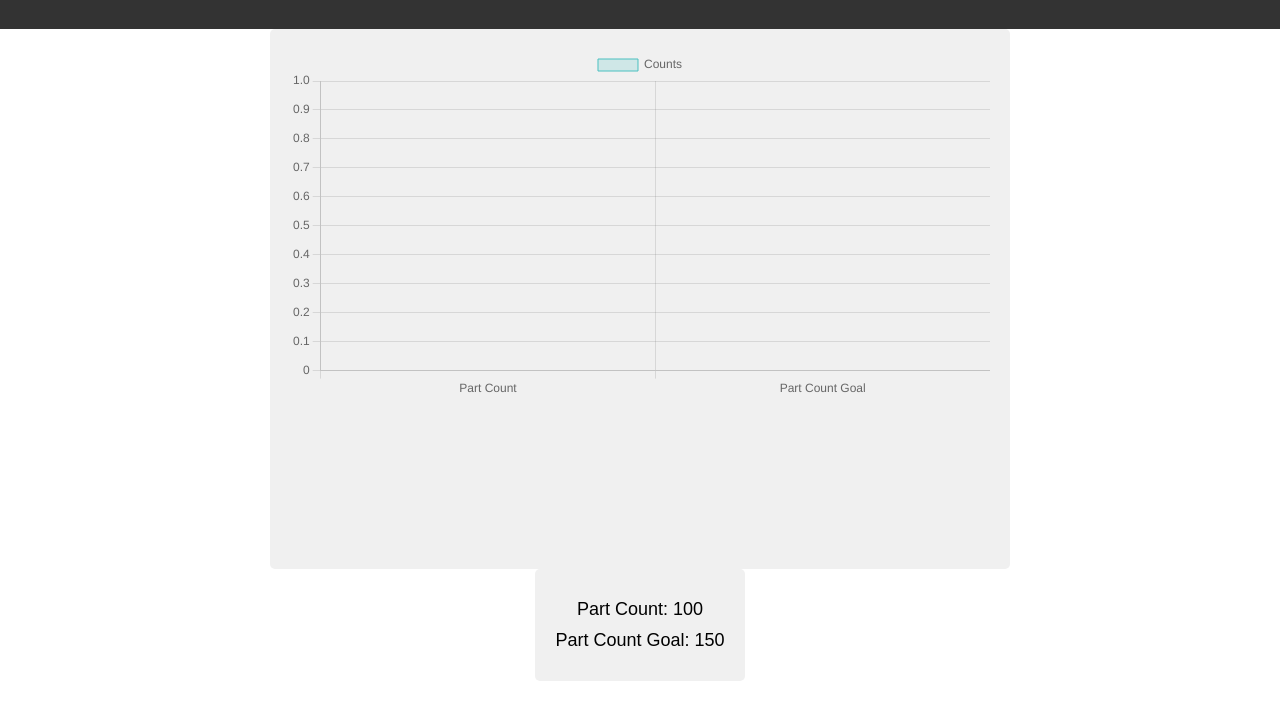
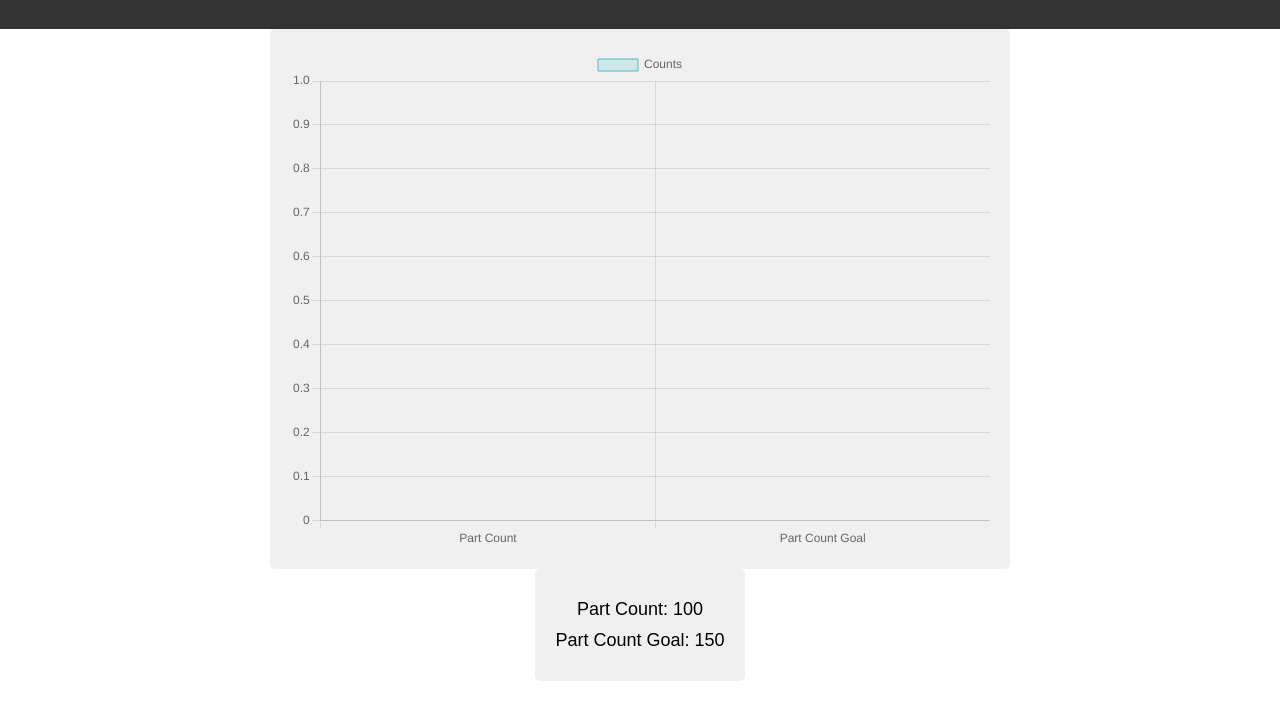
Before and after one commit to NeatcoEngineering/iiot-demo, a plain HTML site: page app.html in a window 1280 px wide. Shown: the part 71-790 px from the top of the page. Drawn offline with nearby package versions, Linux system fonts and the light colour scheme; no server answers.

Commit message:
updated layout

```diff
--- a/app.html
+++ b/app.html
@@ -14,7 +14,7 @@
     </div>
     <div class="container">
         <div class="chart-container">
-            <canvas id="barChart"></canvas>
+            <canvas id="barChart" width="700" height="500"></canvas>
         </div>
     </div>
     <div class="container">
```
